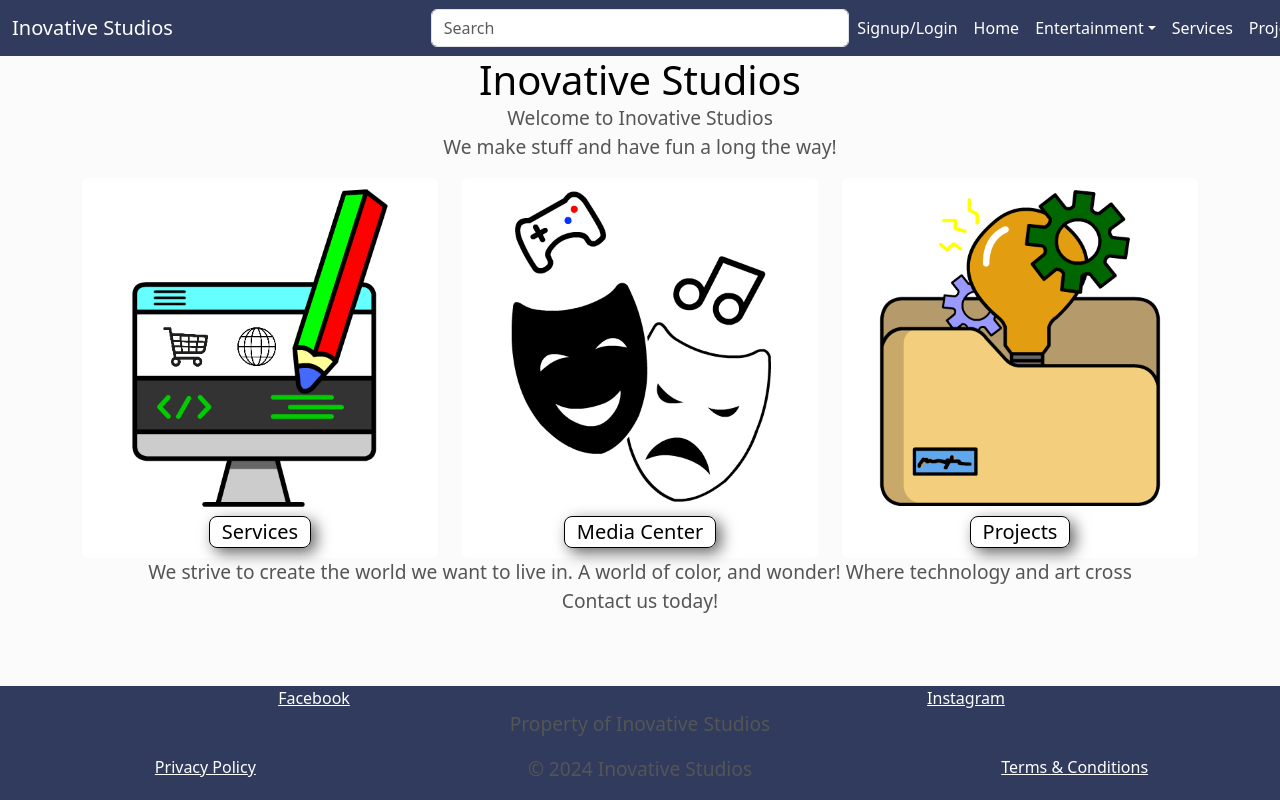
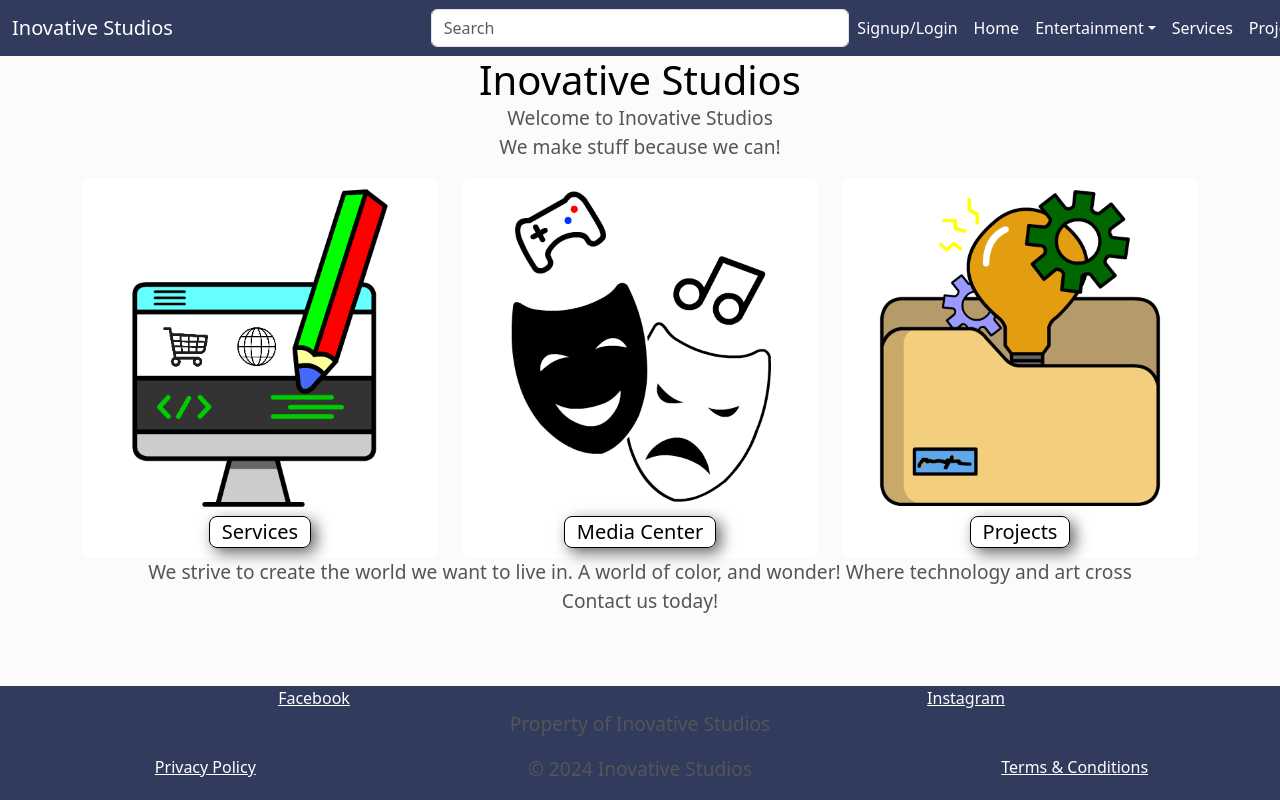
Before and after one commit to Inotila/Inovative-studios, a React (Create React App) app in the folder frontend/: page / in a window 1280 px wide. Shown: the top 800 px of the page. Built offline with nearby package versions, Linux system fonts and the light colour scheme.

Commit message:
Refactored coded to new path for css file and added sequelize to devdependencies

```diff
--- a/frontend/public/index.html
+++ b/frontend/public/index.html
@@ -1,14 +1,12 @@
 <!DOCTYPE html>
 <html lang="en">
+
 <head>
   <meta charset="utf-8" />
   <link rel="icon" href="%PUBLIC_URL%/favicon.ico" />
   <meta name="viewport" content="width=device-width, initial-scale=1" />
   <meta name="theme-color" content="#000000" />
-    <meta
-      name="description"
-      content="Web site created using create-react-app"
-    />
+  <meta name="description" content="Web site created using create-react-app" />
   <link rel="apple-touch-icon" href="%PUBLIC_URL%/logo192.png" />
   <!--
       manifest.json provides metadata used when your web app is installed on a
@@ -24,20 +22,12 @@
       work correctly both with client-side routing and a non-root public URL.
       Learn how to configure a non-root public URL by running `npm run build`.
     -->
-    <title>React App</title>
+  <title>Inovative Studios</title>
 </head>
+
 <body>
   <noscript>You need to enable JavaScript to run this app.</noscript>
   <div id="root"></div>
-    <!--
-      This HTML file is a template.
-      If you open it directly in the browser, you will see an empty page.
+</body>
 
-      You can add webfonts, meta tags, or analytics to this file.
-      The build step will place the bundled scripts into the <body> tag.
-
-      To begin the development, run `npm start` or `yarn start`.
-      To create a production bundle, use `npm run build` or `yarn build`.
-    -->
-  </body>
 </html>
--- a/frontend/src/App.tsx
+++ b/frontend/src/App.tsx
@@ -5,8 +5,7 @@ import HomePage from './components/home/HomePage';
 import Navbar from './components/navbar/Navbar';
 import Footer from './components/footer/Footer';
 import EntertainmentPage from './components/entertainment/EntertainmentPage';
-import MusicPage from './components/music/MusicPage' ;
-import './components/assets/index.css';
+import MusicPage from './components/music/MusicPage';
 
 const App: React.FC = () => {
   return (
@@ -18,7 +17,7 @@ const App: React.FC = () => {
             <Route path="/" element={<HomePage />} />
             <Route path="/signup-login" element={<div>Signup/Login Page</div>} />
             <Route path="/entertainment" element={<EntertainmentPage />} />
-            <Route path="/music" element={<MusicPage/>} />
+            <Route path="/music" element={<MusicPage />} />
             <Route path="/videos" element={<div>Videos Page</div>} />
             <Route path="/services" element={<div>Services Page</div>} />
             <Route path="/projects" element={<div>Projects Page</div>} />
--- a/frontend/src/components/entertainment/EntertainmentPage.tsx
+++ b/frontend/src/components/entertainment/EntertainmentPage.tsx
@@ -1,5 +1,4 @@
 import React from 'react';
-import '../assets/index.css';
 import './assets/css/EntertainmentPage.css';
 import { Link } from 'react-router-dom';
 
--- a/frontend/src/components/home/HomePage.tsx
+++ b/frontend/src/components/home/HomePage.tsx
@@ -1,6 +1,6 @@
 import React from 'react';
 import { Link } from 'react-router-dom';
-import '../assets/index.css';
+import '../assets/css/index.css';
 import './assets/css/HomePage.css';
 
 const HomePage: React.FC = () => {
@@ -16,7 +16,7 @@ const HomePage: React.FC = () => {
         <div className="col">
           <p>Welcome to Inovative Studios
             <br />
-            We make stuff and have fun a long the way!</p>
+            We make stuff because we can!</p>
         </div>
       </div>
       <div className="row">
--- a/frontend/src/components/music/MusicPage.tsx
+++ b/frontend/src/components/music/MusicPage.tsx
@@ -1,6 +1,5 @@
 import React, { useEffect, useState } from 'react';
 import axios from 'axios';
-import '../assets/index.css';
 import './assets/css/musicPage.css';
 
 interface Album {
--- a/frontend/src/components/navbar/Navbar.tsx
+++ b/frontend/src/components/navbar/Navbar.tsx
@@ -1,7 +1,6 @@
 // frontend/src/components/Navbar.tsx
 import React from 'react';
 import { Link } from 'react-router-dom';
-import '../assets/index.css'
 import './nav.css';
 
 const Navbar: React.FC = () => {
--- a/frontend/src/index.tsx
+++ b/frontend/src/index.tsx
@@ -1,6 +1,6 @@
 import React from 'react';
 import ReactDOM from 'react-dom/client';
-import './components/assets/index.css';
+import './components/assets/css/index.css';
 import App from './App';
 import reportWebVitals from './reportWebVitals';
 import 'bootstrap/dist/css/bootstrap.min.css';
```
Also changed, not shown: frontend/src/components/assets/css/index.css (renamed from frontend/src/components/assets/index.css). Lines whose indentation alone changed are shown as unchanged.
